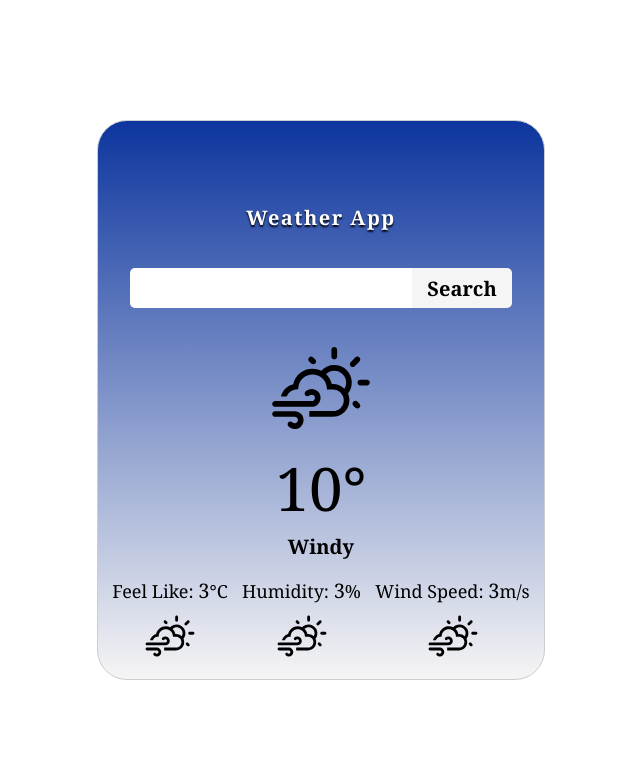
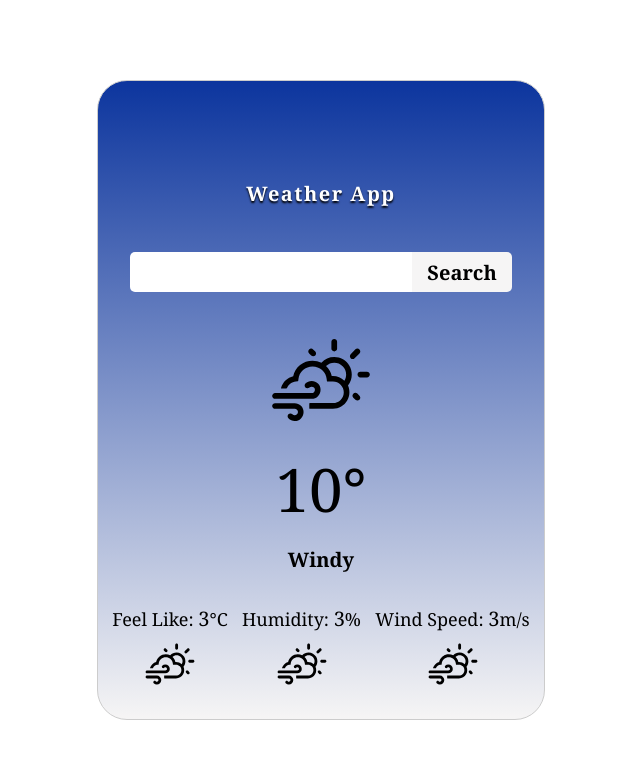
Before and after one commit to MuratAkkus0/frontend-daily, a PHP site: page / in a window 1280 px wide. Shown: the top 759 px of the page, without its empty margins (319-959 px from the left). Run offline with PHP 8.4, Linux system fonts and the light colour scheme.

Commit message:
Update style.css

```diff
--- a/Weatherapp/style.css
+++ b/Weatherapp/style.css
@@ -27,7 +27,7 @@ main {
 
 .app-container {
     width: 35%;
-    height: 70%;
+    height: 80%;
     border: 1px solid #ccc;
     background: linear-gradient(#0C359E, #F6F5F5);
     border-radius: 30px;
```
